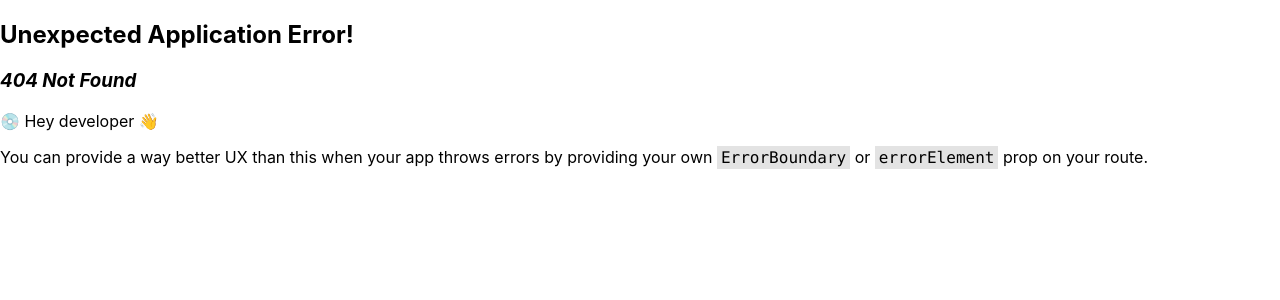
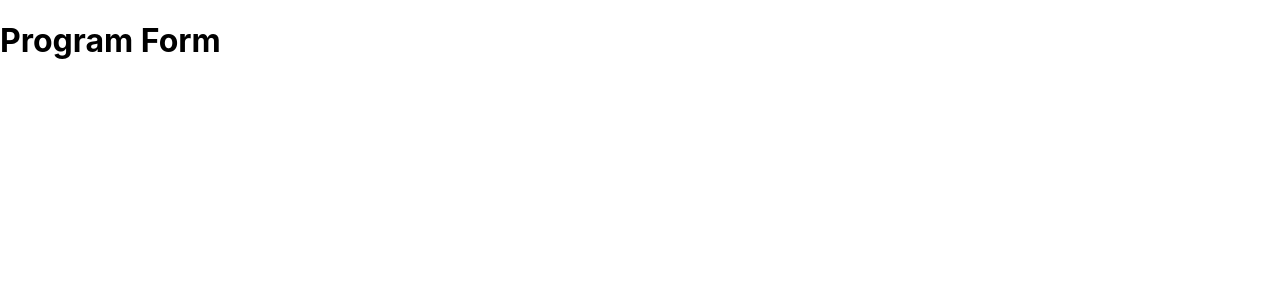
Before and after one commit to jdana111/sb15_beta2, a React (Create React App) app: page /cities/1/programs/create in a window 1280 px wide. Before the commit this address had no page. Shown: the top 300 px of the page. Built offline with nearby package versions, Linux system fonts and the light colour scheme.

Commit message:
Add ProgramForm

```diff
--- /dev/null
+++ b/src/routes/cities/programs/ProgramForm.js
@@ -0,0 +1,7 @@
+const ProgramForm = () => (
+  <div>
+    <h1>Program Form</h1>
+  </div>
+);
+
+export default ProgramForm;
```
Also changed, not shown: src/routes.js (+10 -2 lines).
